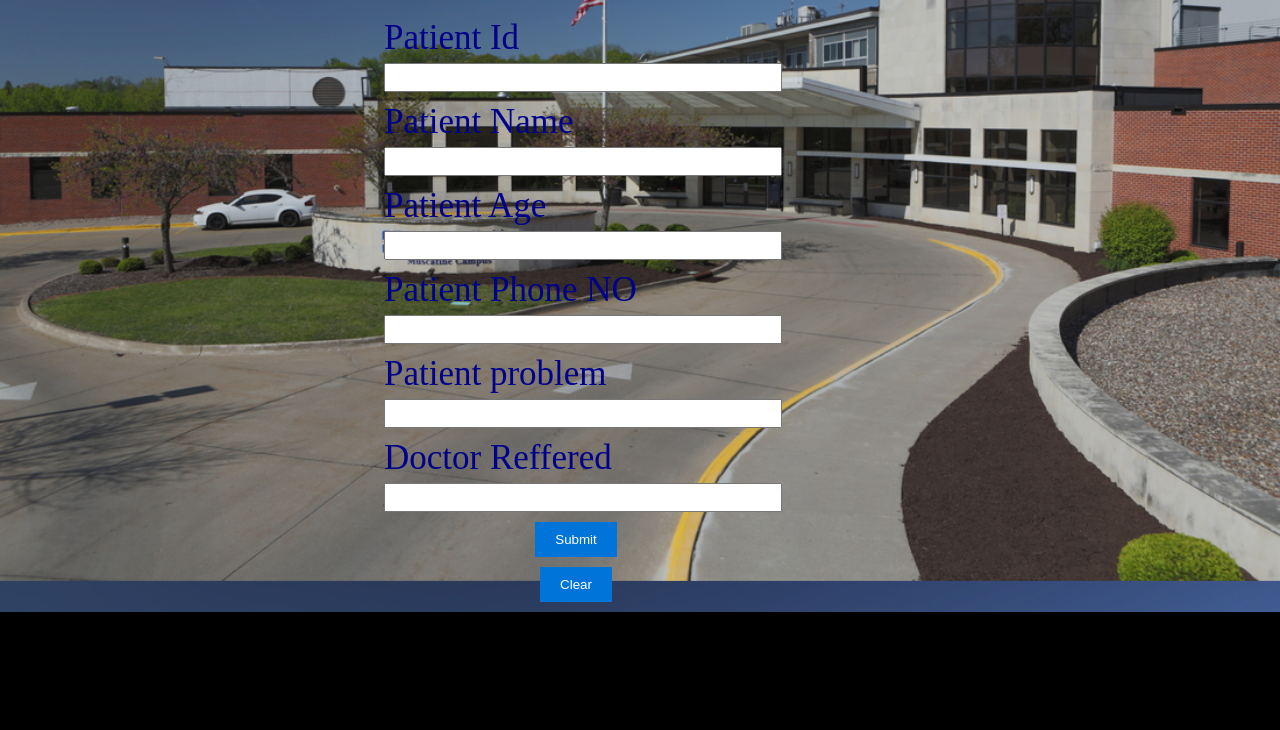
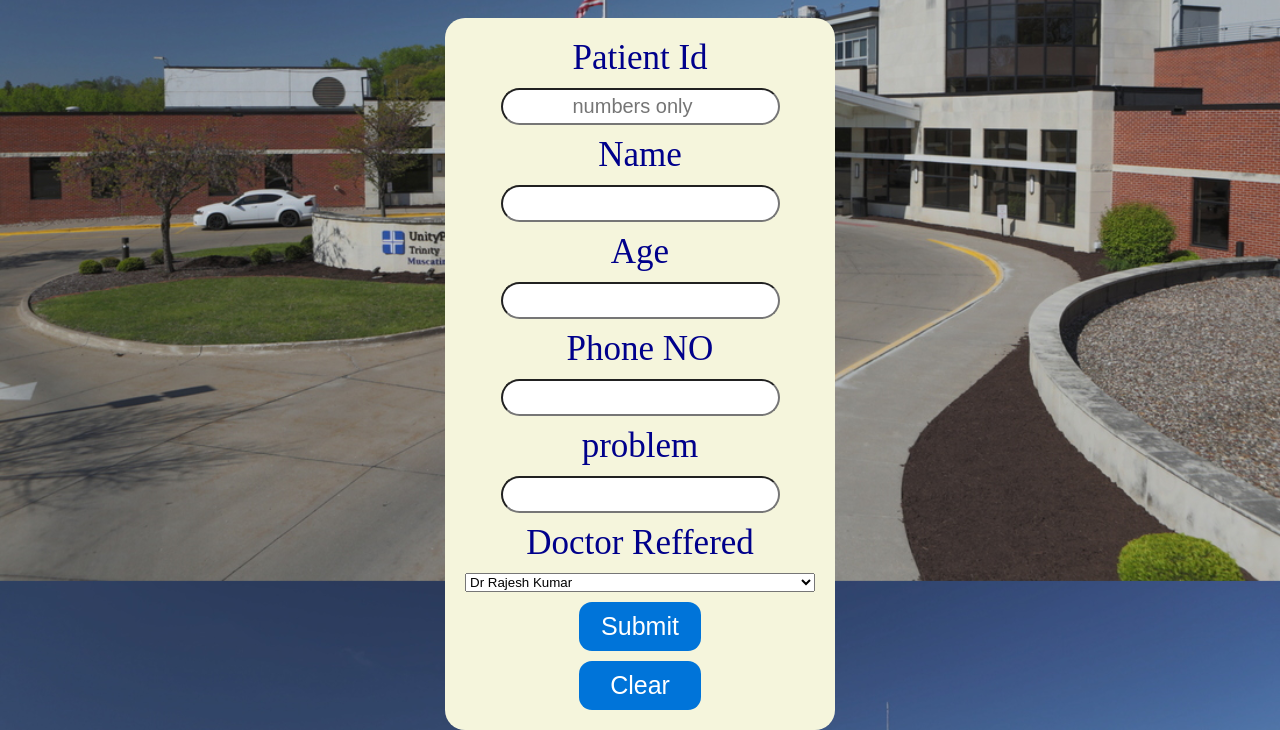
Before and after one commit to simer11/Hospital, a website: page client/write-data.html in a window 1280 px wide. Shown: the part 272-1002 px from the top of the page. Before the commit the page ends 884 px from the top, so only its background shows below. Drawn offline with nearby package versions, Linux system fonts and the light colour scheme.

```diff
--- a/client/css/write-data.css
+++ b/client/css/write-data.css
@@ -3,20 +3,37 @@
     color: cornsilk;
     text-align: center;
 }
+
+form{
+    display: flex;
+    flex-direction: column;
+    gap: 10px;
+    max-width: 350px;
+    background: beige;
+    padding: 20px;
+    border-radius: 20px;
+    position: relative;
+    margin: auto;
+
+}
+
 label {
     font-size: 35px;
     color:darkblue;
-    margin-left: 30%;
+
     display: block;
-    margin-bottom: 5px;
+    margin: auto;
 
 }
 
 input {
-    margin-left: 30%;
+    margin: auto;
     width: 30%;
     padding: 5px;
-    margin-bottom: 10px;
+    min-width: fit-content;
+    border-radius: inherit;
+    font-size: 20px;
+    text-align: center;
 }
 
 button {
@@ -25,6 +42,11 @@
     color: #fff;
     border: none;
     cursor: pointer;
+    margin: auto;
+    border-radius: 13px;
+    font-size: 25px;
+    min-width: 35%;
+
 }
 
 .buttons{
--- a/client/write-data.html
+++ b/client/write-data.html
@@ -22,44 +22,41 @@
         </nav>
         </nav>
     </header>
-    <h1>enter the data enteries</h1>
+    <h1>enter the patient details</h1>
     <form id="data-form">
-        <div>
+
             <label for="patientId">Patient Id</label>
-            <input type="text" id="PatientId" name="PatientId">
+            <input type="number" placeholder="numbers only" id="PatientId" name="PatientId" required>
 
-            <label for="patientName">Patient Name</label>
-            <input type="text" id="patientName" name="patientName">
+            <label for="patientName">Name</label>
+            <input type="text" id="patientName" name="patientName" required>
 
-                    <label for="patientAge">Patient Age</label>
-            <input type="text" id="patientAge" name="patientAge">
+                    <label for="patientAge">Age</label>
+            <input type="number" id="patientAge" name="patientAge" required>
 
-             <label for="patientPhNo">Patient Phone NO</label>
-            <input type="text" id="patientPhNo" name="patientPhNo">
+             <label for="patientPhNo">Phone NO</label>
+            <input type="number" id="patientPhNo" name="patientPhNo" required>
 
-             <label for="patientProblem">Patient problem</label>
-            <input type="text" id="patientProblem" name="patientProblem">
+             <label for="patientProblem">problem</label>
+            <input type="text" id="patientProblem" name="patientProblem" required>
 
 
             <label for="doctorReffered">Doctor Reffered</label>
-            <input type="text" id="doctorReffered" name="doctorReffered">
+            <select id="doctorReffered" name="doctorReffered" required>
+                <option value="Dr Rajesh Kumar">Dr Rajesh Kumar </option>
+                <option value="Dr Harikrishan">Dr Harikrishan</option>
+                <option value="Dr Steven">Dr Steven</option>
+                <option value="Dr Adam">Dr Adam</option>
+                <option value="Dr Edison">Dr Edison</option>
+            </select>
 
 
 
-            </div>
+            <button type="button" id="submit-button">Submit</button>
 
-            <div class="buttons">
-            <button type="button" id="submit-button">Submit</button></div>
-        <div class="buttons">
             <button type="button" id="clear-button">Clear</button>
-                </div>
+
         </form>
-
-
-
-
-
-
 
 </body>
 </html>
```
Also changed, not shown: client/css/view-data.css (+9 -0 lines), client/js/view-data.js (+15 -2 lines), client/view-data.html (+1 -0 lines), server/files/data.txt (+1 -1 lines), server/services.js (+32 -2 lines).
